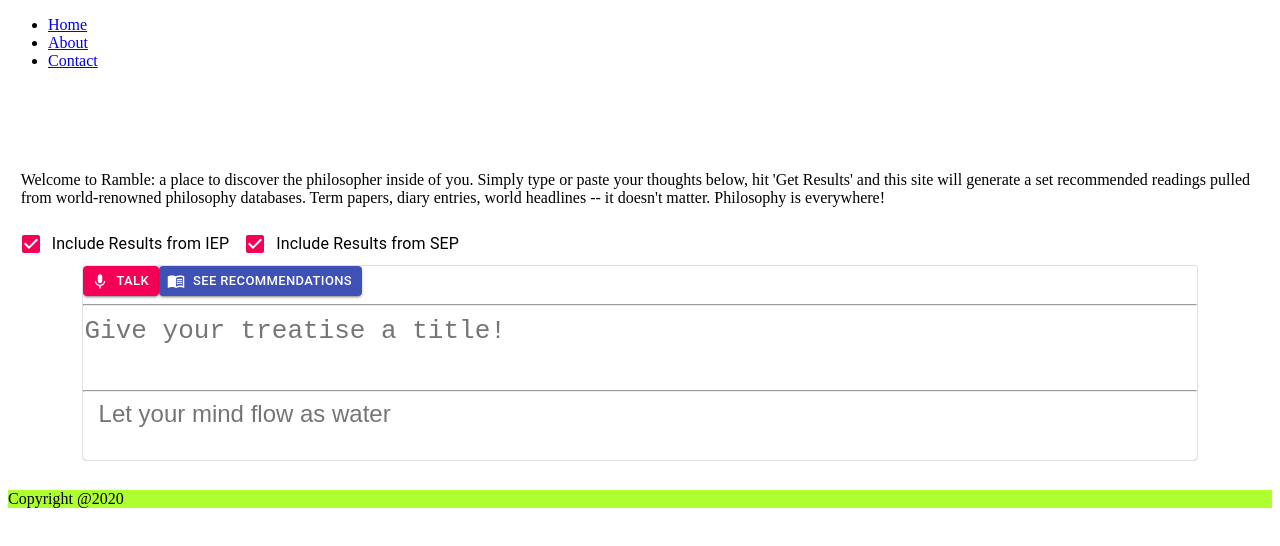
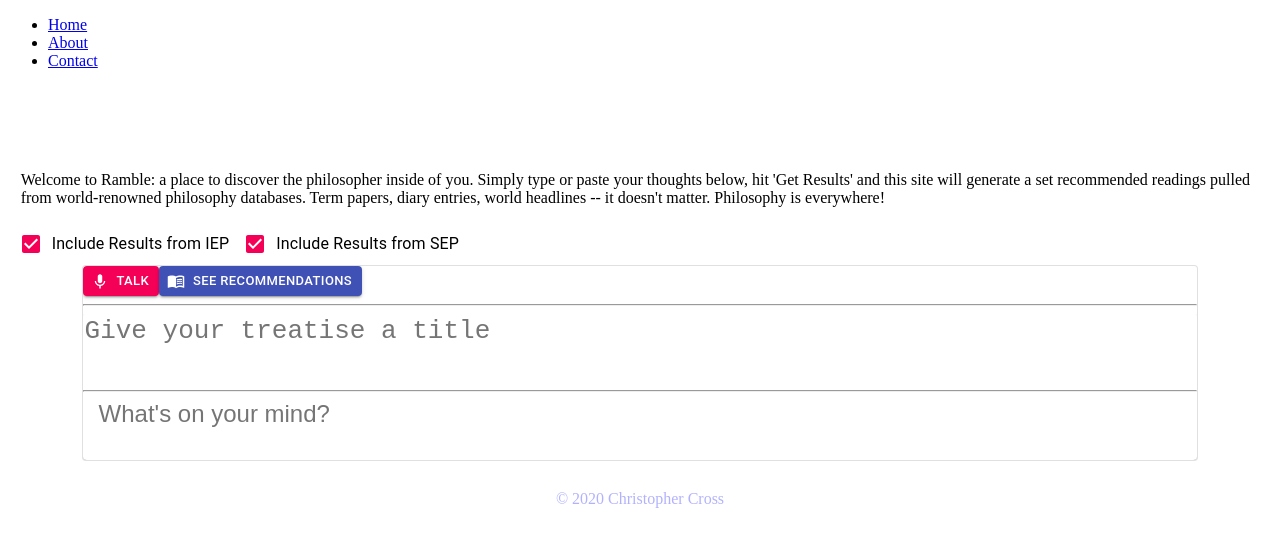
Before and after one commit to ChrxsCrxss/ramble, a React (Create React App) app in the folder frontend/: page / in a window 1280 px wide. Shown: the top 546 px of the page. Built offline with nearby package versions, Linux system fonts and the light colour scheme.

Commit message:
format footer, change footer text

```diff
--- a/frontend/src/components/Footer/Footer.js
+++ b/frontend/src/components/Footer/Footer.js
@@ -3,7 +3,7 @@ import classes from "./Footer.module.css";
 
 const footer = (props) => (
     <footer className={classes.Footer}>
-        <p> Copyright @{new Date().getFullYear()} </p>
+        <p>© {new Date().getFullYear()} Christopher Cross</p>
     </footer>
 )
 
--- a/frontend/src/components/Footer/Footer.module.css
+++ b/frontend/src/components/Footer/Footer.module.css
@@ -2,9 +2,12 @@
 .Footer {
     bottom: 0;
     width: 100%;
-    background-color: greenyellow;
 }
 
 .Footer p {
-    margin-bottom: 0;
+    font-family: serif;
+    color: blue;
+    opacity: 0.3;
+    margin-bottom: 30px;
+    text-align: -webkit-center;
 }
--- a/frontend/src/containers/DraftDeck/DraftSpace/Draftspace.js
+++ b/frontend/src/containers/DraftDeck/DraftSpace/Draftspace.js
@@ -16,7 +16,7 @@ class DraftSpace extends Component {
           <form>
             <textarea
             class={classes.Title}
-              placeholder="Give your treatise a title!"
+              placeholder="Give your treatise a title"
               name='title'
               value={this.props.userTextInput.title}
               onChange={(event) => this.props.onUserInputUpdate({name: event.target.name, value: event.target.value})}
@@ -29,7 +29,7 @@ class DraftSpace extends Component {
             <textarea
               className={classes.Body}
               onChange={(event) => this.props.onUserInputUpdate({name: event.target.name, value: event.target.value})}
-              placeholder="Let your mind flow as water"
+              placeholder="What's on your mind?"
               value={this.props.userTextInput.content}
               name='content'
             />
```
